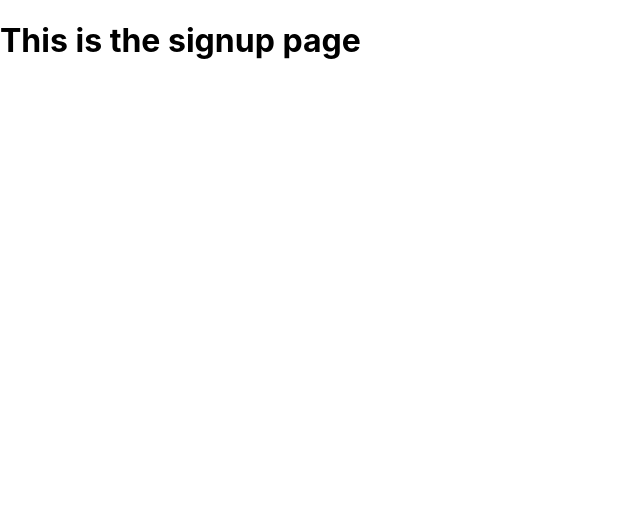
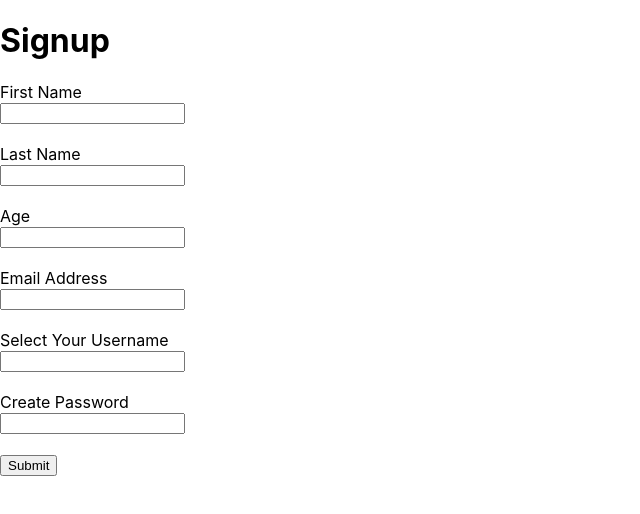
Before and after one commit to buildweek-sleeptracker3/frontend, a React (Create React App) app in the folder sleep-tracker/: page /signup in a window 1280 px wide. Shown: the top 514 px of the page, without its empty margins (0-640 px from the left). Built offline with nearby package versions, Linux system fonts and the light colour scheme.

Commit message:
Created basic layout of Login and Signup components

```diff
--- a/sleep-tracker/src/components/Login.js
+++ b/sleep-tracker/src/components/Login.js
@@ -1,5 +1,40 @@
 import React from 'react'
+import {Link} from 'react-router-dom'
 
-const Login = _ => ( <h1>This is the login page</h1> )
+const Login = _ => (
+
+<div>
+    <h1>Login</h1>
+
+    <form>
+        <label>Username
+            <br />
+            <input
+                name='username'
+                type='text'
+            ></input>
+        </label>
+
+        <br /><br />
+
+        <label>Password
+            <br />
+            <input
+                name='password'
+                type='password'
+            ></input>
+        </label>
+
+        <br /><br />
+        <button>Log In</button>
+
+        <br />
+
+        <Link to='/signup'>
+            <button>Sign Up</button>
+        </Link>
+    </form>
+</div>
+)
 
 export default Login
--- a/sleep-tracker/src/components/Signup.js
+++ b/sleep-tracker/src/components/Signup.js
@@ -1,4 +1,70 @@
 import React from 'react'
 
-const Signup = _ => ( <h1>This is the signup page</h1> )
+const Signup = _ => (
+<div>
+    <h1>Signup</h1>
+
+    <form>
+        <label>First Name
+            <br />
+            <input
+                name='first-name'
+                type='text'
+            ></input>
+        </label>
+
+        <br /><br />
+
+        <label>Last Name
+            <br />
+            <input
+                name='last-name'
+                type='text'
+            ></input>
+        </label>
+
+        <br /><br />
+
+        <label>Age
+            <br />
+            <input></input>
+        </label>
+
+        <br /><br />
+
+        <label>Email Address
+            <br />
+            <input
+                name='email'
+                type='email'
+            ></input>
+        </label>
+
+        <br /><br />
+
+        <label>Select Your Username
+            <br />
+            <input
+                name='username'
+                type='text'
+            ></input>
+        </label>
+
+        <br /><br />
+
+        <label>Create Password
+            <br />
+            <input
+                name='password'
+                type='password'
+            ></input>
+        </label>
+
+        <br /><br />
+
+        <button>Submit</button>
+    </form>
+
+</div>
+)
 export default Signup
```
